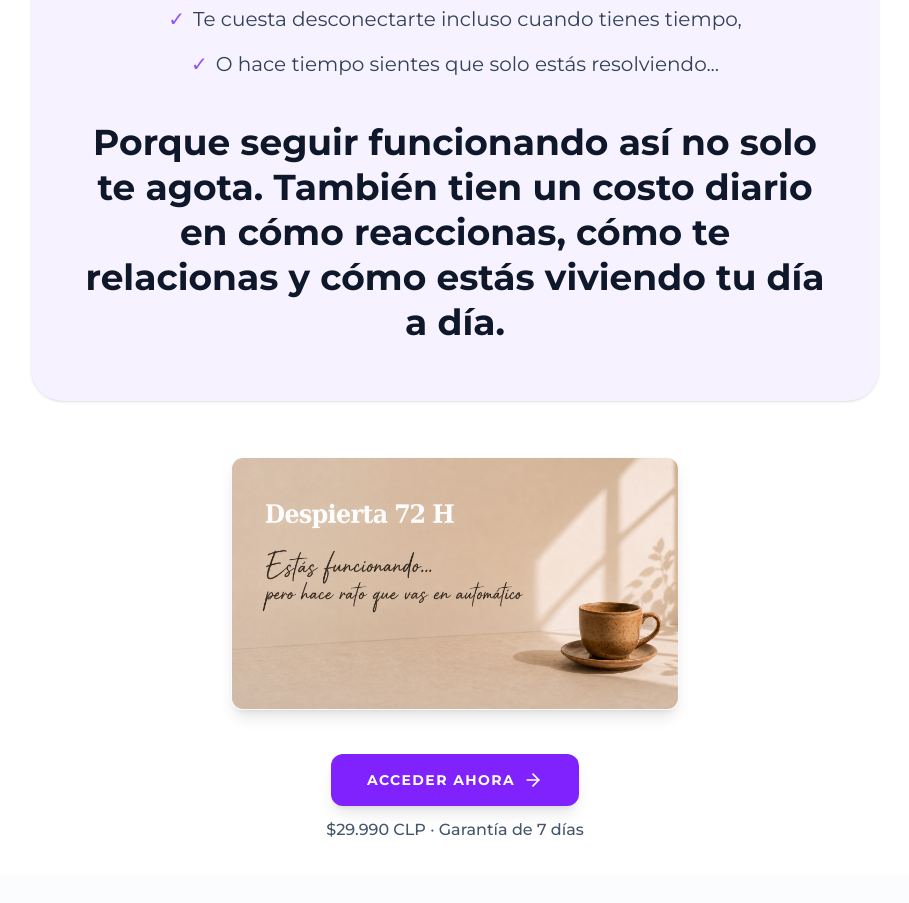
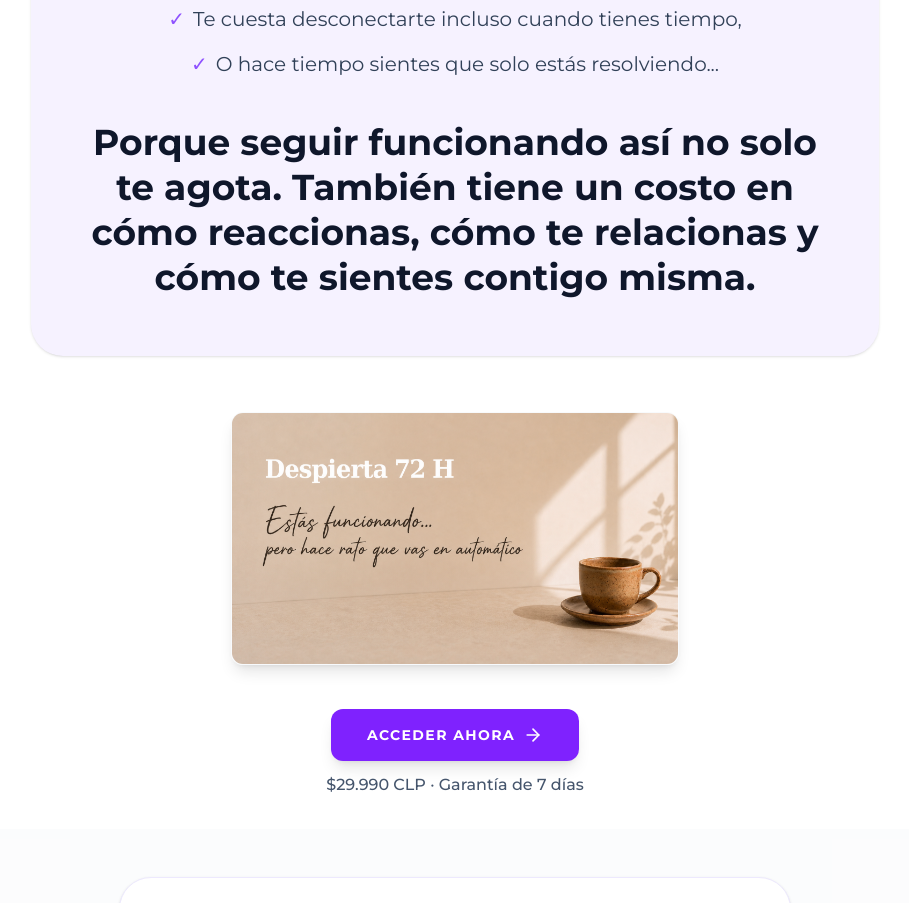
Before and after one commit to cursossolange/despierta-72h, a React (Vite) app: page / in a window 1280 px wide. Shown: the part 940-1843 px from the top of the page, without its empty margins (185-1094 px from the left). Built offline with nearby package versions, Linux system fonts and the light colour scheme; no server answers.

Commit message:
Update LandingPage.tsx

```diff
--- a/src/components/LandingPage.tsx
+++ b/src/components/LandingPage.tsx
@@ -205,7 +205,8 @@ export default function LandingPage({ onPurchase }: LandingPageProps) {
   </div>
 
 <p className="mt-10 text-2xl md:text-4xl font-extrabold text-slate-900 leading-tight">
-Porque seguir funcionando así no solo te agota. También tien un costo diario en cómo reaccionas, cómo te relacionas y cómo estás viviendo tu día a día.
+Porque seguir funcionando así no solo te agota.
+También tiene un costo en cómo reaccionas, cómo te relacionas y cómo te sientes contigo misma.
 </p>
     </div>
 </div>
```
